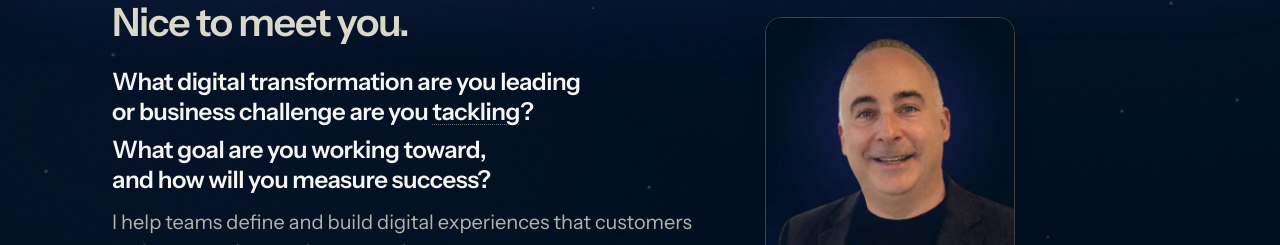
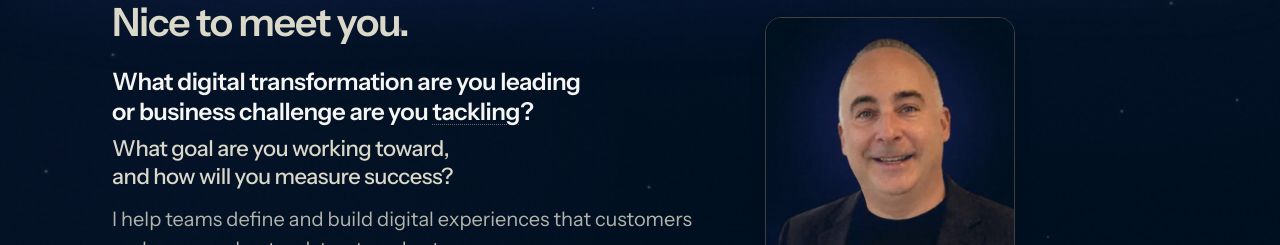
Before and after one commit to ShawnCapizzi/shawncapizzi-com, a Next.js app: page /how-i-help in a window 1280 px wide. Shown: the part 191-436 px from the top of the page. Built offline with nearby package versions, Linux system fonts and the light colour scheme; no server answers.

Commit message:
How I help: second question set quieter, in the headline cream

```diff
--- a/app/how-i-help/page.tsx
+++ b/app/how-i-help/page.tsx
@@ -152,7 +152,10 @@ export default function Page() {
                   </a>
                   ?
                 </span>{" "}
-                <span className="block mt-2">
+                {/* Second question set quieter (Shawn's call, November 11,
+                    2026): 22px medium in the H1's cream (18px on phones),
+                    so the first question leads. */}
+                <span className="block mt-2 headline-static text-[18px] md:text-[22px] font-medium leading-[1.3]">
                   What goal are you working toward, and how will you measure
                   success?
                 </span>
```
